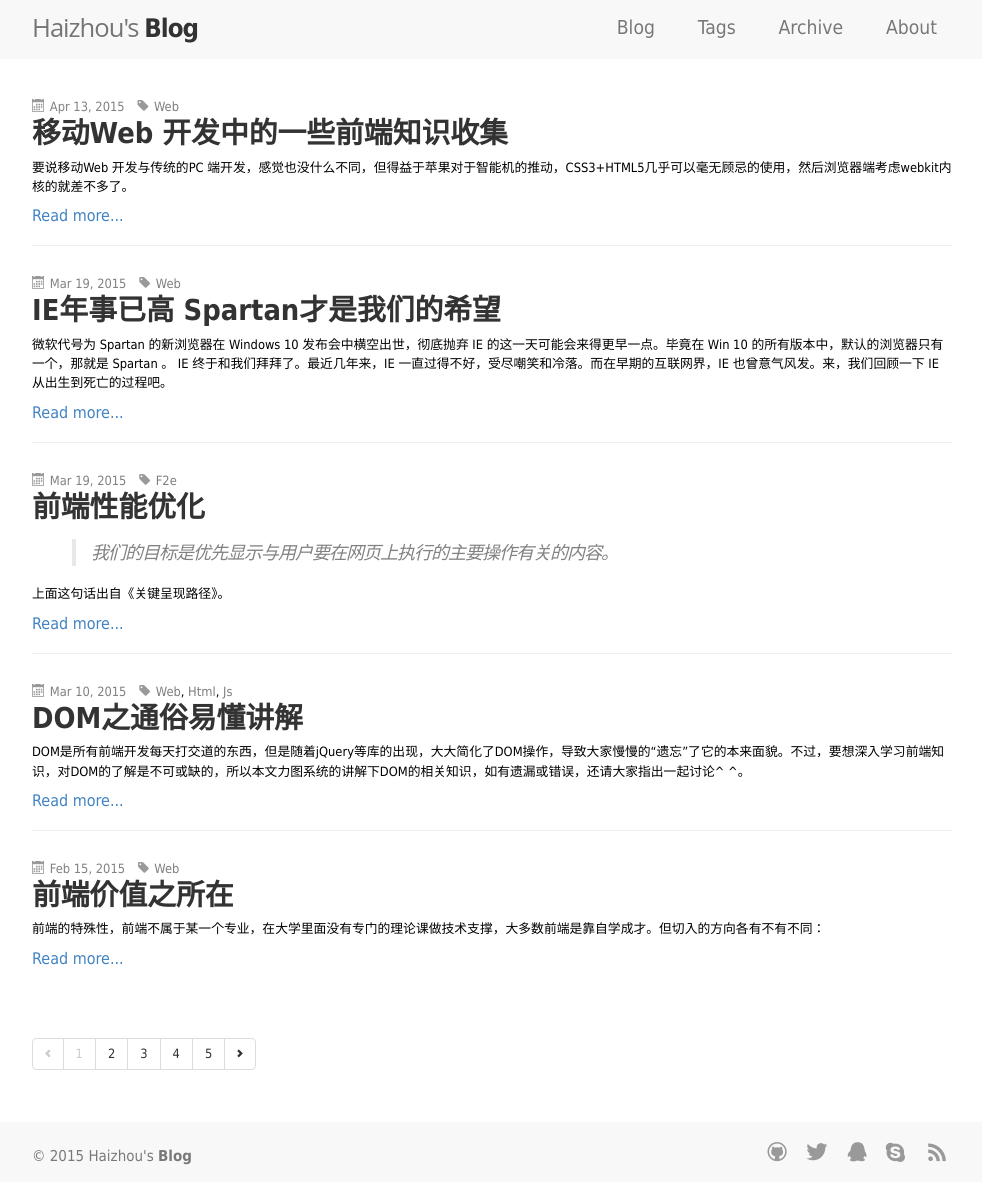
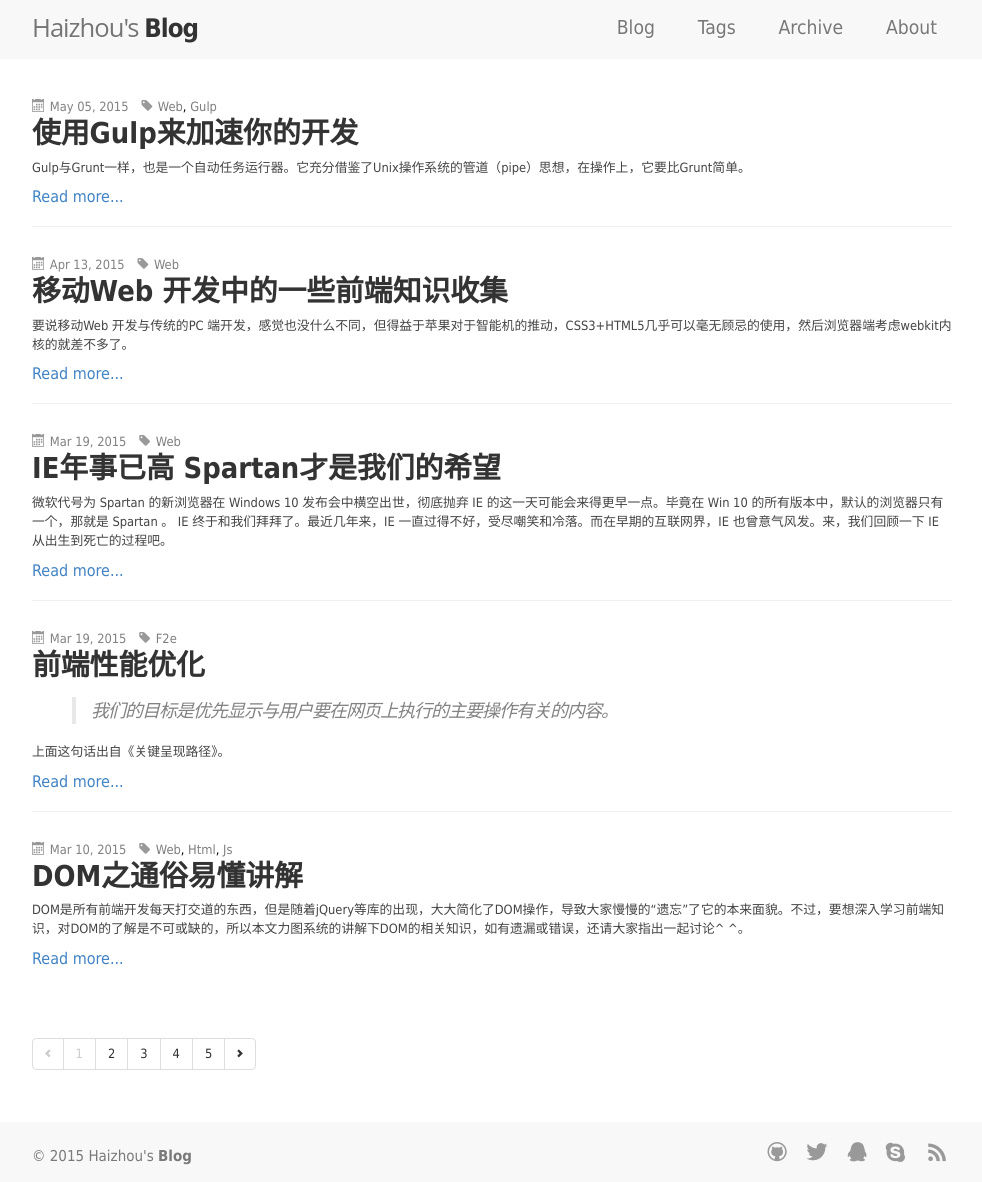
Before and after one commit to chenhaizhou/chenhaizhou.github.io, a Jekyll site: the page built from index.html, in a window 1280 px wide. Shown: the whole page, without its empty margins (148-1130 px from the left). Built offline with Jekyll 4.4.1, drawn with Linux system fonts in a browser that asks for light colours; nearby versions of some CDN libraries; some web fonts are replaced; the list of posts is cut into pages by our own code; comment, search, counter and statistics services are not loaded; some of the changed lines change nothing that is shown.

Commit message:
add article

```diff
--- /dev/null
+++ b/_posts/2015-05-05-gulp.md
@@ -0,0 +1,178 @@
+---
+layout: post
+title: 使用Gulp来加速你的开发
+tags:
+ - Web
+ - Gulp
+---
+
+Gulp与Grunt一样，也是一个自动任务运行器。它充分借鉴了Unix操作系统的管道（pipe）思想，在操作上，它要比Grunt简单。
+<!--more-->
+
+##安装
+
+Gulp需要全局安装，然后再在项目的开发目录中安装为本地模块。先进入项目目录，运行下面的命令。
+
+{% highlight sh %}
+npm install -g gulp
+npm install --save-dev gulp
+{% endhighlight %}
+
+##gulpfile.js
+
+项目根目录中的gulpfile.js，是Gulp的配置文件。它大概是下面的样子。
+
+{% highlight js %}
+var gulp = require('gulp');
+gulp.task('default', function () {
+});
+{% endhighlight %}
+
+举个栗子，我们要实现js的压缩。
+
+{% highlight js %}
+var gulp = require('gulp'),
+   uglify = require('gulp-uglify');
+
+gulp.task('minify', function () {
+   gulp.src('js/app.js')
+      .pipe(uglify())
+      .pipe(gulp.dest('app.min'))
+});
+{% endhighlight %}
+
+上面代码中使用了gulp-uglify模块。在此之前，需要先安装这个模块。
+
+记住在安装之前先 运行 npm init 来生成package.json，如果已经有了就不需要这一步了。
+
+{% highlight sh %}
+npm install --save-dev gulp-uglify
+{% endhighlight %}
+
+Tips： --save-dev 会将 gulp-uglify 自动添加到package.json的devDependencies中；
+
+gulpfile.js加载gulp和gulp-uglify模块之后，使用gulp模块的task方法指定任务。task方法有两个参数，第一个是任务名，第二个是任务函数。在任务函数中，使用gulp模块的src方法，指定所要处理的文件，然后使用pipe方法，将上一步的输出转为当前的输入，进行链式处理。
+
+在上面代码中，使用两次pipe方法，也就是说做了两种处理。第一种处理是使用gulp-uglify模块，压缩源码；第二种处理是使用gulp模块的dest方法，将上一步的输出写入本地文件，这里是app.min.js（代码中省略了后缀名js）。
+
+从上面的例子中可以看到，gulp充分使用了“管道”思想，就是一个数据流（stream）：src方法读入文件产生数据流，dest方法将数据流写入文件，中间是一些中间步骤，每一步都对数据流进行一些处理。
+
+##gulp.src()
+
+gulp模块的src方法，用于产生数据流。它的参数表示所要处理的文件，一般有以下几种形式。
+
+- js/app.js：指定确切的文件名。
+- js/*.js：某个目录所有后缀名为js的文件。
+- js/**/*.js：某个目录及其所有子目录中的所有后缀名为js的文件。
+- !js/app.js：除了js/app.js以外的所有文件。
+- *.+(js\|css)：匹配项目根目录下，所有后缀名为js或css的文件。
+
+src方法的参数还可以是一个数组，用来指定多个成员。
+
+{% highlight js %}
+gulp.src(['js/**/*.js', 'css/**/*.css'])
+{% endhighlight %}
+
+##gulp.task()
+
+gulp模块的task方法，用于定义具体的任务。它的第一个参数是任务名，第二个参数是任务函数。下面是一个非常简单的任务函数。
+
+{% highlight js %}
+gulp.task('test', function () {
+   console.log('就测试下。');
+});
+{% endhighlight %}
+
+task方法还可以指定按顺序运行的一组任务。
+
+{% highlight js %}
+gulp.task('build', ['css', 'js', 'templates']);
+{% endhighlight %}
+
+上面代码先指定build任务，它按次序由css、js、templates三个任务所组成。注意，由于每个任务都是异步调用，所以没有办法保证js任务的开始运行的时间，正是css任务运行结束。
+
+如果希望各个任务严格按次序运行，可以把前一个任务写成后一个任务的依赖模块。
+
+{% highlight js %}
+gulp.task('css', ['templates'], function () {
+   // Deal with CSS here
+});
+{% endhighlight %}
+
+上面代码表明，css任务依赖templates任务，所以css一定会在templates运行完成后再运行。
+
+如果一个任务的名字为default，就表明它是“默认任务”，在命令行直接输入gulp命令，就会运行该任务。
+
+{% highlight js %}
+gulp.task('default', function () {
+   // Your default task
+});
+{% endhighlight %}
+
+##gulp.watch()
+
+gulp模块的watch方法，用于指定需要监视的文件。一旦这些文件发生变动，就运行指定任务。
+
+{% highlight js %}
+gulp.task('watch', function () {
+   gulp.watch('templates/*.tmpl.html', ['build']);
+});
+{% endhighlight %}
+
+上面代码指定，一旦templates目录中的模板文件发生变化，就运行build任务。
+
+watch方法也可以用回调函数，代替指定的任务。
+
+{% highlight js %}
+gulp.watch('templates/*.html', function (event) {
+   console.log('Event type: ' + event.type);
+   console.log('Event path: ' + event.path);
+});
+{% endhighlight %}
+
+另一种写法是watch方法所监控的文件发生变化时（修改、增加、删除文件），会触发change事件。可以对change事件指定回调函数。
+
+{% highlight js %}
+var watcher = gulp.watch('templates/*.html', ['build']);
+
+watcher.on('change', function (event) {
+   console.log('Event type: ' + event.type);
+   console.log('Event path: ' + event.path);
+});
+{% endhighlight %}
+
+除了change事件，watch方法还可能触发以下事件。
+
+- end：回调函数运行完毕时触发。
+- error：发生错误时触发。
+- ready：当开始监听文件时触发。
+- nomatch：没有匹配的监听文件时触发。
+
+watcher对象还包含其他一些方法。
+
+- watcher.end()：停止watcher对象，不会再调用任务或回调函数。
+- watcher.files()：返回watcher对象监视的文件。
+- watcher.add(glob)：增加所要监视的文件，它还可以附件第二个参数，表示回调函数。
+- watcher.remove(filepath)：从watcher对象中移走一个监视的文件。
+
+##gulp实现自动刷新 - gulp-livereload
+
+gulp-livereload模块用于自动刷新浏览器，反映出源码的最新变化。它除了模块以外，还需要在浏览器中安装插件，用来配合源码变化。
+
+{% highlight js %}
+var gulp = require('gulp'),
+    livereload = require('gulp-livereload');
+
+gulp.task('watch', function () {
+    livereload.listen();
+    gulp.watch(['./asset/**/*.*','./templates/**/*.*'], function (file) {
+        livereload.changed(file.path);
+    });
+});
+{% endhighlight %}
+
+上面代码监视asset和templates下的任何文件，一旦有变化，就自动刷新浏览器。
+
+Tips: 调试css 很方遍，因为刷新css 不需要刷新这个页面，只需要重新加载css即可，赶紧双屏幕，三屏幕搞起来；代码敲得飞起。
+
+还有很多实用的插件 可以到 NpmJs.org 去找。
--- a/_sass/_layout.scss
+++ b/_sass/_layout.scss
@@ -292,6 +292,7 @@ body.about .nav-about {
     .digest {
         line-height:1.5;
         font-size:.8rem;
+        color:#444;
         p {
             margin:0 0 10px;
         }
@@ -445,6 +446,7 @@ h3 {
     margin-bottom: $spacing-unit;
     font-size:1rem;
     line-height:1.5;
+    color: #444;
     h2 {
         font-size: 32px;
 
```
